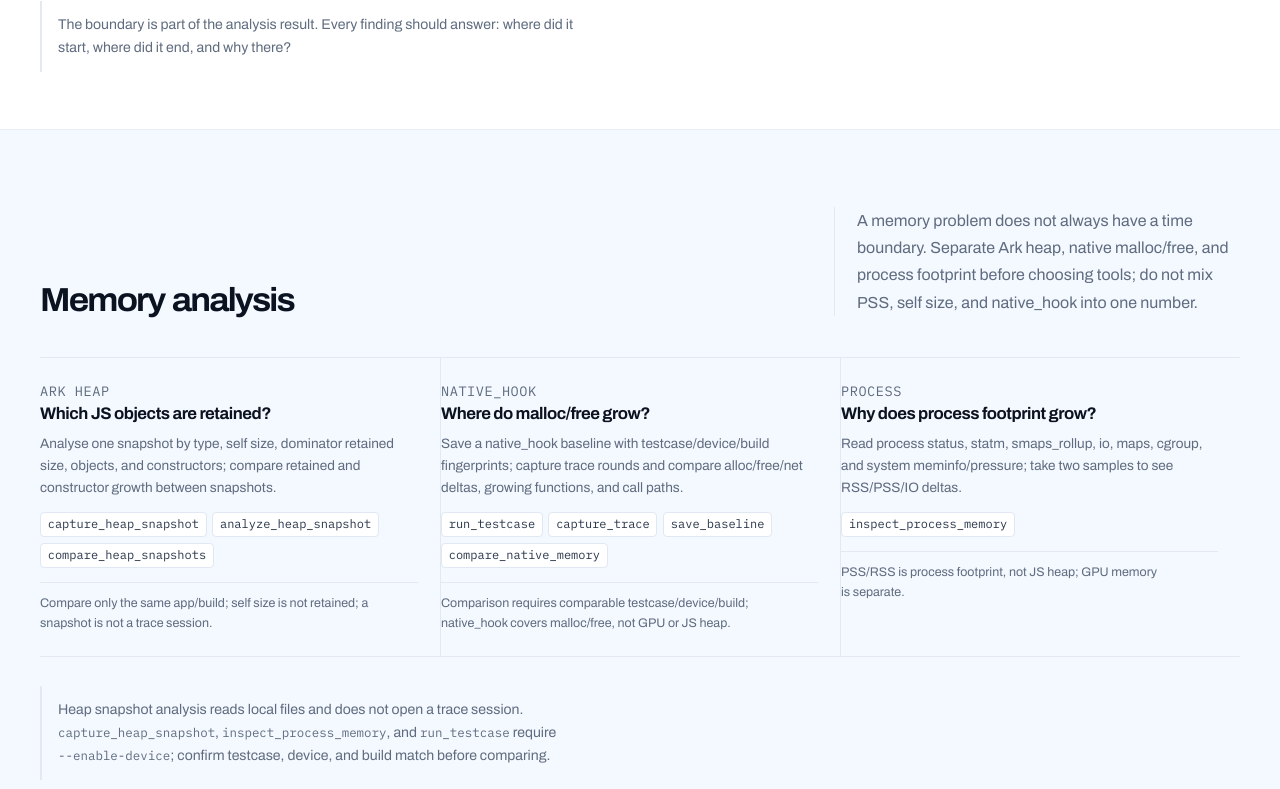
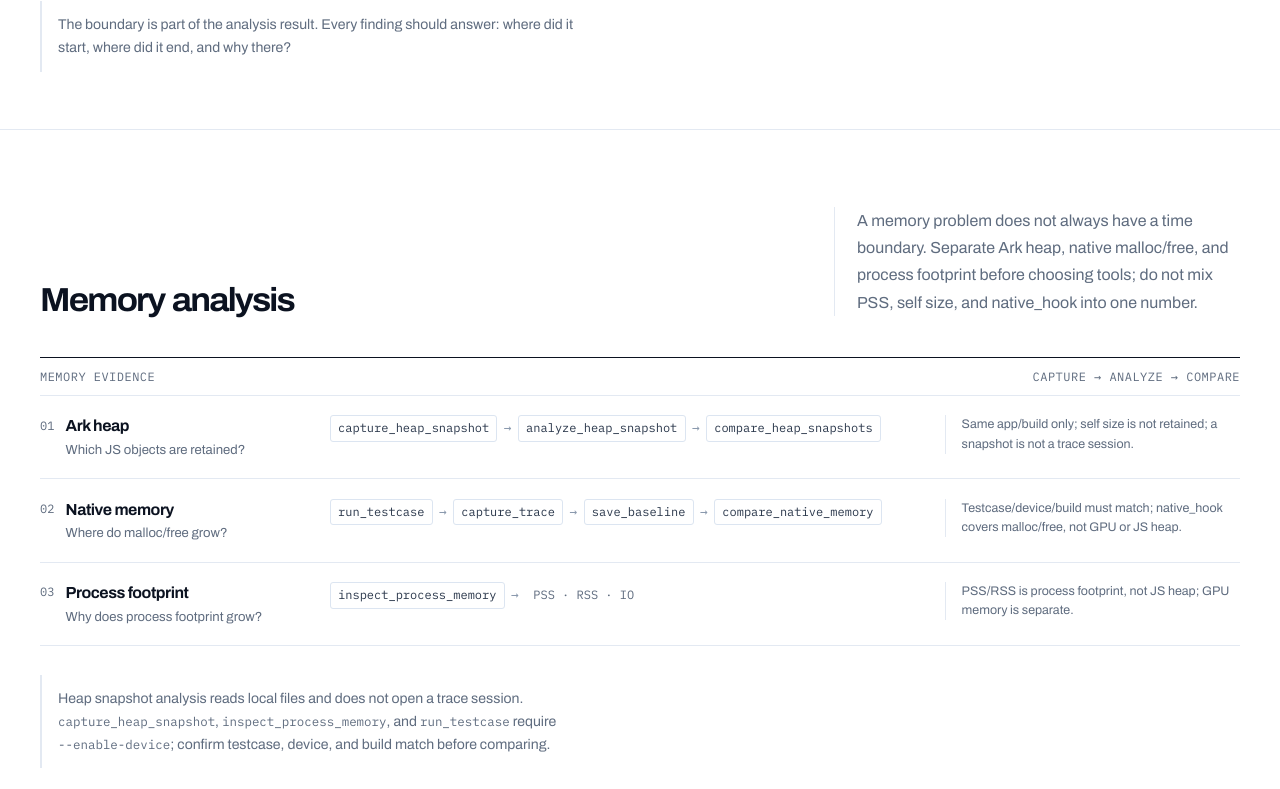
Before and after one commit to dt-hapo/dt-hapo.github.io, a plain HTML site: page method.html in a window 1280 px wide. Shown: the part 6580-7369 px from the top of the page. Drawn offline with Linux system fonts and the light colour scheme.

Commit message:
Redesign memory section as evidence map

```diff
--- a/assets/css/polish.css
+++ b/assets/css/polish.css
@@ -1143,87 +1143,120 @@ body[data-page="analysis"] .section--run {
   }
 }
 
-/* Memory analysis tracks on the method page. */
-.memory-grid {
-  display: grid;
-  grid-template-columns: repeat(3, minmax(0, 1fr));
+/* Memory analysis: a single evidence map, matching the run-sheet language. */
+.memory-map {
   margin-top: 2rem;
-  border-top: 1px solid var(--line);
-  border-bottom: 1px solid var(--line);
+  border-top: 1px solid var(--ink);
 }
 
-.memory-track {
-  padding: 1.4rem 1.4rem 1.4rem 0;
-  border-left: 1px solid var(--line);
-}
-
-.memory-track:first-child {
-  border-left: 0;
-  padding-left: 0;
-}
-
-.memory-track__kicker {
-  margin: 0 0 0.55rem;
+.memory-map__head {
+  display: flex;
+  justify-content: space-between;
+  gap: 1rem;
+  padding: 0.55rem 0;
+  border-bottom: 1px solid var(--line);
   color: var(--muted);
   font-family: var(--font-mono);
   font-size: 0.75rem;
   letter-spacing: 0.04em;
+  text-transform: uppercase;
 }
 
-.memory-track h3 {
-  margin: 0 0 0.5rem;
-  color: var(--ink);
-  font-size: 1.05rem;
-  line-height: 1.35;
+.memory-lane {
+  display: grid;
+  grid-template-columns: minmax(12rem, 0.45fr) minmax(0, 1fr) minmax(13rem, 0.5fr);
+  gap: 1.5rem;
+  align-items: start;
+  padding: 1.2rem 0;
+  border-bottom: 1px solid var(--line);
 }
 
-.memory-track > p {
-  margin: 0;
-  color: var(--muted);
-  font-size: 0.85rem;
-  line-height: 1.6;
+.memory-lane__intro {
+  display: flex;
+  gap: 0.7rem;
+  min-width: 0;
 }
 
-.memory-track__tools {
-  display: flex;
-  flex-wrap: wrap;
-  gap: 0.35rem;
-  margin: 0.85rem 0;
-}
-
-.memory-track__tools code {
-  display: inline-block;
-  padding: 0.2rem 0.42rem;
-  border: 1px solid #e0e8f3;
-  border-radius: 4px;
-  background: #fff;
-  color: var(--ink-soft);
+.memory-lane__num {
+  flex: 0 0 auto;
+  padding-top: 0.15rem;
+  color: var(--muted);
+  font-family: var(--font-mono);
   font-size: 0.75rem;
   line-height: 1.4;
 }
 
-.memory-track__guard {
-  padding-top: 0.7rem;
-  border-top: 1px solid var(--line);
-  font-size: 0.78rem !important;
+.memory-lane__intro h3 {
+  margin: 0 0 0.2rem;
+  color: var(--ink);
+  font-size: 1rem;
+  line-height: 1.35;
+}
+
+.memory-lane__intro p {
+  margin: 0;
+  color: var(--muted);
+  font-size: 0.82rem;
+  line-height: 1.45;
+}
+
+.memory-lane__flow {
+  display: flex;
+  flex-wrap: wrap;
+  align-items: center;
+  gap: 0.4rem;
+  min-width: 0;
+}
+
+.memory-node {
+  display: inline-block;
+  padding: 0.25rem 0.45rem;
+  border: 1px solid #dce5f1;
+  border-radius: 3px;
+  background: #fff;
+  color: var(--ink-soft);
+  font-family: var(--font-mono);
+  font-size: 0.75rem;
+  line-height: 1.4;
+  overflow-wrap: anywhere;
+}
+
+.memory-node--plain {
+  border-color: transparent;
+  background: transparent;
+  color: var(--muted);
+}
+
+.memory-arrow {
+  color: #8a99ad;
+  font-family: var(--font-mono);
+  font-size: 0.8rem;
+  line-height: 1;
+}
+
+.memory-lane__guard {
+  margin: 0;
+  padding-left: 1rem;
+  border-left: 1px solid var(--line);
+  color: var(--muted);
+  font-size: 0.78rem;
+  line-height: 1.55;
 }
 
 @media (max-width: 900px) {
-  .memory-grid {
+  .memory-lane {
     grid-template-columns: 1fr;
+    gap: 0.65rem;
+    padding: 1rem 0;
   }
 
-  .memory-track {
-    padding: 1.2rem 0;
+  .memory-lane__guard {
+    padding: 0.65rem 0 0;
+    border-top: 1px solid var(--line);
     border-left: 0;
-    border-top: 1px solid var(--line);
-  }
-
-  .memory-track:first-child {
-    border-top: 0;
   }
 }
 
-.memory-grid ~ .callout code {
+.memory-map ~ .callout code {
   white-space: nowrap;
 }
--- a/method.html
+++ b/method.html
@@ -20,13 +20,13 @@
       } catch (error) {}
     })();
   </script>
-  <link rel="stylesheet" href="assets/css/style.css?v=20261125-2">
-  <link rel="stylesheet" href="assets/css/redesign.css?v=20261125-2">
-  <link rel="stylesheet" href="assets/css/theme.css?v=20261125-2">
-  <link rel="stylesheet" href="assets/css/chrome.css?v=20261125-2">
-  <link rel="stylesheet" href="assets/css/subpages.css?v=20261125-2">
-  <link rel="stylesheet" href="assets/css/clean.css?v=20261125-2">
-  <link rel="stylesheet" href="assets/css/polish.css?v=20261125-2">
+  <link rel="stylesheet" href="assets/css/style.css?v=20261125-4">
+  <link rel="stylesheet" href="assets/css/redesign.css?v=20261125-4">
+  <link rel="stylesheet" href="assets/css/theme.css?v=20261125-4">
+  <link rel="stylesheet" href="assets/css/chrome.css?v=20261125-4">
+  <link rel="stylesheet" href="assets/css/subpages.css?v=20261125-4">
+  <link rel="stylesheet" href="assets/css/clean.css?v=20261125-4">
+  <link rel="stylesheet" href="assets/css/polish.css?v=20261125-4">
 </head>
 <body data-page="analysis" data-title-zh="分析 — Diting" data-title-en="Analysis — Diting">
   <a class="skip-link" href="#main"><span class="lang-zh" lang="zh-CN">跳到主要内容</span><span class="lang-en" lang="en">Skip to content</span></a>
@@ -594,7 +594,7 @@ begin_analysis(
     </section>
 
 
-    <section class="section section--tint" id="memory" aria-labelledby="memory-title">
+    <section class="section" id="memory" aria-labelledby="memory-title">
       <div class="container">
         <div class="section-head section-head--wide">
           <h2 class="section-title" id="memory-title"><span class="lang-zh" lang="zh-CN">内存分析</span><span class="lang-en" lang="en">Memory analysis</span></h2>
@@ -604,29 +604,64 @@ begin_analysis(
           </p>
         </div>
 
-        <div class="memory-grid">
-          <article class="memory-track">
-            <p class="memory-track__kicker">ARK HEAP</p>
-            <h3><span class="lang-zh" lang="zh-CN">哪些 JS 对象被保留？</span><span class="lang-en" lang="en">Which JS objects are retained?</span></h3>
-            <p><span class="lang-zh" lang="zh-CN">分析单个 heap snapshot 的类型、self size、dominator retained、对象和构造器；再比较操作前后快照的 retained 与 constructor 增长。</span><span class="lang-en" lang="en">Analyse one snapshot by type, self size, dominator retained size, objects, and constructors; compare retained and constructor growth between snapshots.</span></p>
-            <div class="memory-track__tools"><code>capture_heap_snapshot</code><code>analyze_heap_snapshot</code><code>compare_heap_snapshots</code></div>
-            <p class="memory-track__guard"><span class="lang-zh" lang="zh-CN">同一 app/build 才可比；self size 不是 retained；snapshot 不是 Trace 会话。</span><span class="lang-en" lang="en">Compare only the same app/build; self size is not retained; a snapshot is not a trace session.</span></p>
+        <div class="memory-map">
+          <div class="memory-map__head">
+            <span><span class="lang-zh" lang="zh-CN">内存证据</span><span class="lang-en" lang="en">Memory evidence</span></span>
+            <span>CAPTURE → ANALYZE → COMPARE</span>
+          </div>
+
+          <article class="memory-lane">
+            <div class="memory-lane__intro">
+              <span class="memory-lane__num">01</span>
+              <div>
+                <h3><span class="lang-zh" lang="zh-CN">Ark heap</span><span class="lang-en" lang="en">Ark heap</span></h3>
+                <p><span class="lang-zh" lang="zh-CN">哪些 JS 对象被保留？</span><span class="lang-en" lang="en">Which JS objects are retained?</span></p>
+              </div>
+            </div>
+            <div class="memory-lane__flow">
+              <code class="memory-node">capture_heap_snapshot</code>
+              <span class="memory-arrow" aria-hidden="true">→</span>
+              <code class="memory-node">analyze_heap_snapshot</code>
+              <span class="memory-arrow" aria-hidden="true">→</span>
+              <code class="memory-node">compare_heap_snapshots</code>
+            </div>
+            <p class="memory-lane__guard"><span class="lang-zh" lang="zh-CN">同一 app/build 才可比；self size 不是 retained；snapshot 不是 Trace 会话。</span><span class="lang-en" lang="en">Same app/build only; self size is not retained; a snapshot is not a trace session.</span></p>
           </article>
 
-          <article class="memory-track">
-            <p class="memory-track__kicker">NATIVE_HOOK</p>
-            <h3><span class="lang-zh" lang="zh-CN">malloc/free 在哪里增长？</span><span class="lang-en" lang="en">Where do malloc/free grow?</span></h3>
-            <p><span class="lang-zh" lang="zh-CN">保存 native_hook 摘要与 testcase/device/build 指纹作为 baseline；按轮次抓 Trace，比较 alloc/free/net 增量、增长函数和调用链。</span><span class="lang-en" lang="en">Save a native_hook baseline with testcase/device/build fingerprints; capture trace rounds and compare alloc/free/net deltas, growing functions, and call paths.</span></p>
-            <div class="memory-track__tools"><code>run_testcase</code><code>capture_trace</code><code>save_baseline</code><code>compare_native_memory</code></div>
-            <p class="memory-track__guard"><span class="lang-zh" lang="zh-CN">比较要求 testcase/device/build 可比；native_hook 只覆盖 malloc/free，不含 GPU 或 JS heap。</span><span class="lang-en" lang="en">Comparison requires comparable testcase/device/build; native_hook covers malloc/free, not GPU or JS heap.</span></p>
+          <article class="memory-lane">
+            <div class="memory-lane__intro">
+              <span class="memory-lane__num">02</span>
+              <div>
+                <h3><span class="lang-zh" lang="zh-CN">Native memory</span><span class="lang-en" lang="en">Native memory</span></h3>
+                <p><span class="lang-zh" lang="zh-CN">malloc/free 在哪里增长？</span><span class="lang-en" lang="en">Where do malloc/free grow?</span></p>
+              </div>
+            </div>
+            <div class="memory-lane__flow">
+              <code class="memory-node">run_testcase</code>
+              <span class="memory-arrow" aria-hidden="true">→</span>
+              <code class="memory-node">capture_trace</code>
+              <span class="memory-arrow" aria-hidden="true">→</span>
+              <code class="memory-node">save_baseline</code>
+              <span class="memory-arrow" aria-hidden="true">→</span>
+              <code class="memory-node">compare_native_memory</code>
+            </div>
+            <p class="memory-lane__guard"><span class="lang-zh" lang="zh-CN">testcase/device/build 必须可比；native_hook 只覆盖 malloc/free，不含 GPU 或 JS heap。</span><span class="lang-en" lang="en">Testcase/device/build must match; native_hook covers malloc/free, not GPU or JS heap.</span></p>
           </article>
 
-          <article class="memory-track">
-            <p class="memory-track__kicker">PROCESS</p>
-            <h3><span class="lang-zh" lang="zh-CN">进程占用为什么上升？</span><span class="lang-en" lang="en">Why does process footprint grow?</span></h3>
-            <p><span class="lang-zh" lang="zh-CN">读取进程 status、statm、smaps_rollup、io、maps、cgroup 和系统 meminfo/pressure；可两次采样看 RSS/PSS/IO 增量。</span><span class="lang-en" lang="en">Read process status, statm, smaps_rollup, io, maps, cgroup, and system meminfo/pressure; take two samples to see RSS/PSS/IO deltas.</span></p>
-            <div class="memory-track__tools"><code>inspect_process_memory</code></div>
-            <p class="memory-track__guard"><span class="lang-zh" lang="zh-CN">PSS/RSS 是进程占用，不是 JS heap；GPU 内存要单独看。</span><span class="lang-en" lang="en">PSS/RSS is process footprint, not JS heap; GPU memory is separate.</span></p>
+          <article class="memory-lane">
+            <div class="memory-lane__intro">
+              <span class="memory-lane__num">03</span>
+              <div>
+                <h3><span class="lang-zh" lang="zh-CN">Process footprint</span><span class="lang-en" lang="en">Process footprint</span></h3>
+                <p><span class="lang-zh" lang="zh-CN">进程占用为什么上升？</span><span class="lang-en" lang="en">Why does process footprint grow?</span></p>
+              </div>
+            </div>
+            <div class="memory-lane__flow">
+              <code class="memory-node">inspect_process_memory</code>
+              <span class="memory-arrow" aria-hidden="true">→</span>
+              <span class="memory-node memory-node--plain">PSS · RSS · IO</span>
+            </div>
+            <p class="memory-lane__guard"><span class="lang-zh" lang="zh-CN">PSS/RSS 是进程占用，不是 JS heap；GPU 内存单独看。</span><span class="lang-en" lang="en">PSS/RSS is process footprint, not JS heap; GPU memory is separate.</span></p>
           </article>
         </div>
 
```
Also changed, not shown: index.html (+6 -6 lines), install.html (+7 -7 lines), tools.html (+7 -7 lines).
